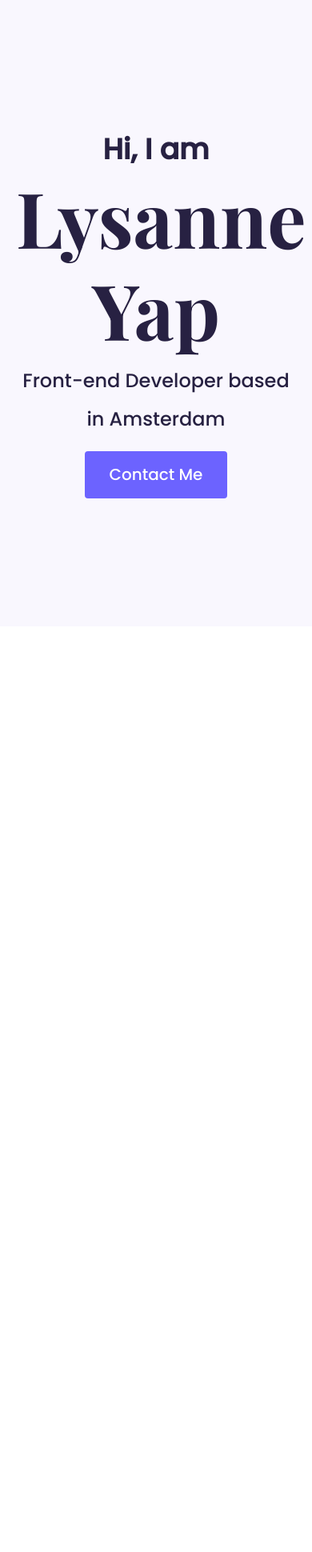
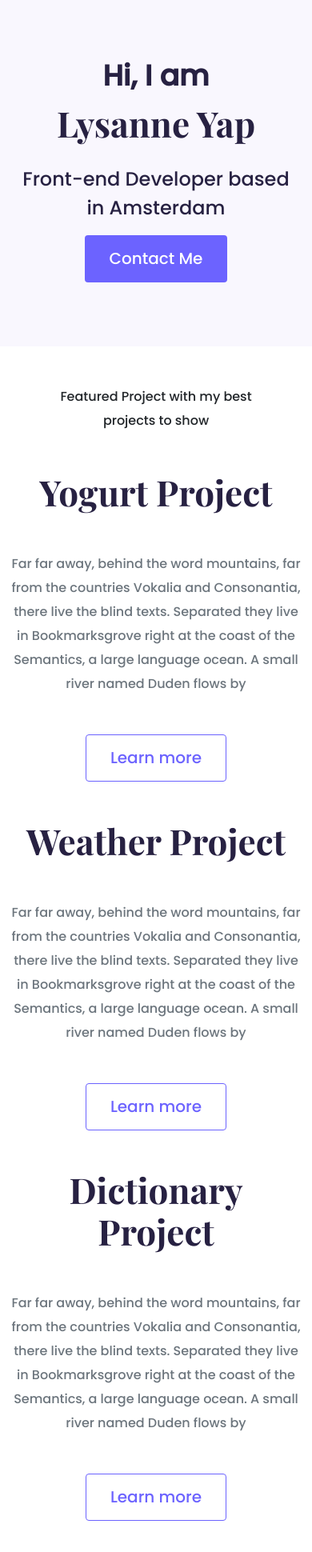
Before and after one commit to lysanney/portfolio-project, a plain HTML site: page index.html in a window 390 px wide. Shown: the whole page at 80% size. Before the commit the page ends 844 px from the top, so only its background shows below. Drawn offline with nearby package versions, Linux system fonts and the light colour scheme.

Commit message:
Integrated homepage content design

```diff
--- a/index.html
+++ b/index.html
@@ -41,5 +41,71 @@
         <a href="" class="btn btn-branding">Contact Me</a>
       </div>
     </div>
+    <p class="text-center m-5">
+      Featured Project with my best projects to show
+    </p>
+    <div class="container">
+      <div class="row mb-5">
+        <div class="col d-none d-lg-block">
+          <img src="images/yogurt.png" class="img-fluid" alt="yogurt app" />
+        </div>
+        <div class="col">
+          <div class="project-description">
+            <h2 class="mb-5">Yogurt Project</h2>
+            <p class="mb-5 text-muted">
+              Far far away, behind the word mountains, far from the countries
+              Vokalia and Consonantia, there live the blind texts. Separated
+              they live in Bookmarksgrove right at the coast of the Semantics, a
+              large language ocean. A small river named Duden flows by
+            </p>
+            <a href="" class="btn btn-branding-outline">Learn more</a>
+          </div>
+        </div>
+      </div>
+    </div>
+
+    <div class="container">
+      <div class="row mb-5">
+        <div class="col">
+          <div class="project-description">
+            <h2 class="mb-5">Weather Project</h2>
+            <p class="mb-5 text-muted">
+              Far far away, behind the word mountains, far from the countries
+              Vokalia and Consonantia, there live the blind texts. Separated
+              they live in Bookmarksgrove right at the coast of the Semantics, a
+              large language ocean. A small river named Duden flows by
+            </p>
+            <a href="" class="btn btn-branding-outline">Learn more</a>
+          </div>
+        </div>
+        <div class="col d-none d-lg-block">
+          <img src="images/weather.png" class="img-fluid" alt="weather app" />
+        </div>
+      </div>
+    </div>
+
+    <div class="container">
+      <div class="row mb-5">
+        <div class="col d-none d-lg-block">
+          <img
+            src="images/dictionary.png"
+            class="img-fluid"
+            alt="dictionary app"
+          />
+        </div>
+        <div class="col">
+          <div class="project-description">
+            <h2 class="mb-5">Dictionary Project</h2>
+            <p class="mb-5 text-muted">
+              Far far away, behind the word mountains, far from the countries
+              Vokalia and Consonantia, there live the blind texts. Separated
+              they live in Bookmarksgrove right at the coast of the Semantics, a
+              large language ocean. A small river named Duden flows by
+            </p>
+            <a href="" class="btn btn-branding-outline">Learn more</a>
+          </div>
+        </div>
+      </div>
+    </div>
   </body>
 </html>
--- a/src/portfolio.css
+++ b/src/portfolio.css
@@ -22,10 +22,17 @@ h6 {
 
 h1 {
   font-size: 96px;
+  line-height: 1.5;
+}
+
+h2 {
+  font-size: 64px;
 }
 
 p {
-  font-family: "Poppins", sans-serif;
+  font-weight: normal;
+  font-size: 16px;
+  line-height: 30px;
 }
 
 .hero {
@@ -44,7 +51,7 @@ p {
 .hero h2 {
   font-family: var(--default-font-family);
   font-weight: normal;
-  line-height: 2;
+  line-height: 1.5;
   font-size: 24px;
 }
 
@@ -56,3 +63,36 @@ p {
   line-height: 27px;
   padding: 15px 30px;
 }
+
+.btn-branding-outline {
+  color: var(--branding-color);
+  border: 1px solid var(--branding-color);
+  border-radius: 4px;
+  font-size: 20px;
+  line-height: 27px;
+  padding: 15px 30px;
+}
+
+.project-description {
+  padding: 120px 60px;
+}
+
+@media (max-width: 900px) {
+  h1 {
+    font-size: 44px;
+    line-height: 2;
+  }
+
+  h2 {
+    font-size: 44px;
+  }
+
+  .hero {
+    padding: 80px 20px;
+  }
+
+  .project-description {
+    padding: 0;
+    text-align: center;
+  }
+}
```
Also changed, not shown: images/dictionary.png (added), images/weather.png (added), images/yogurt.png (added), 2 other files.
